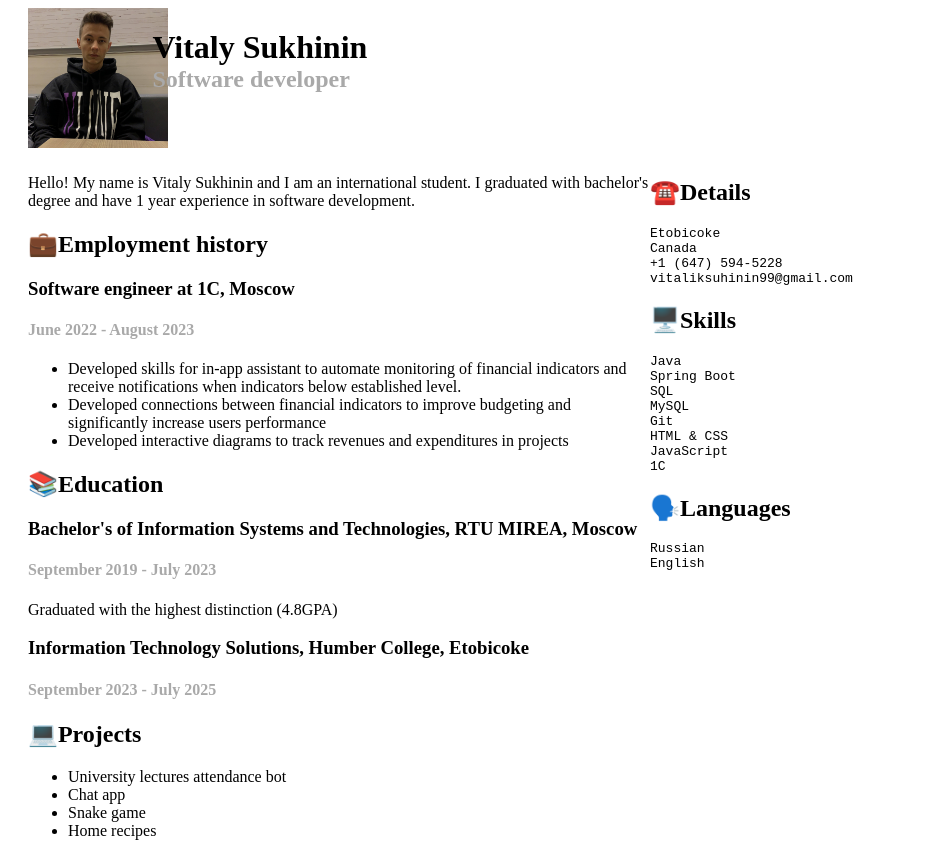
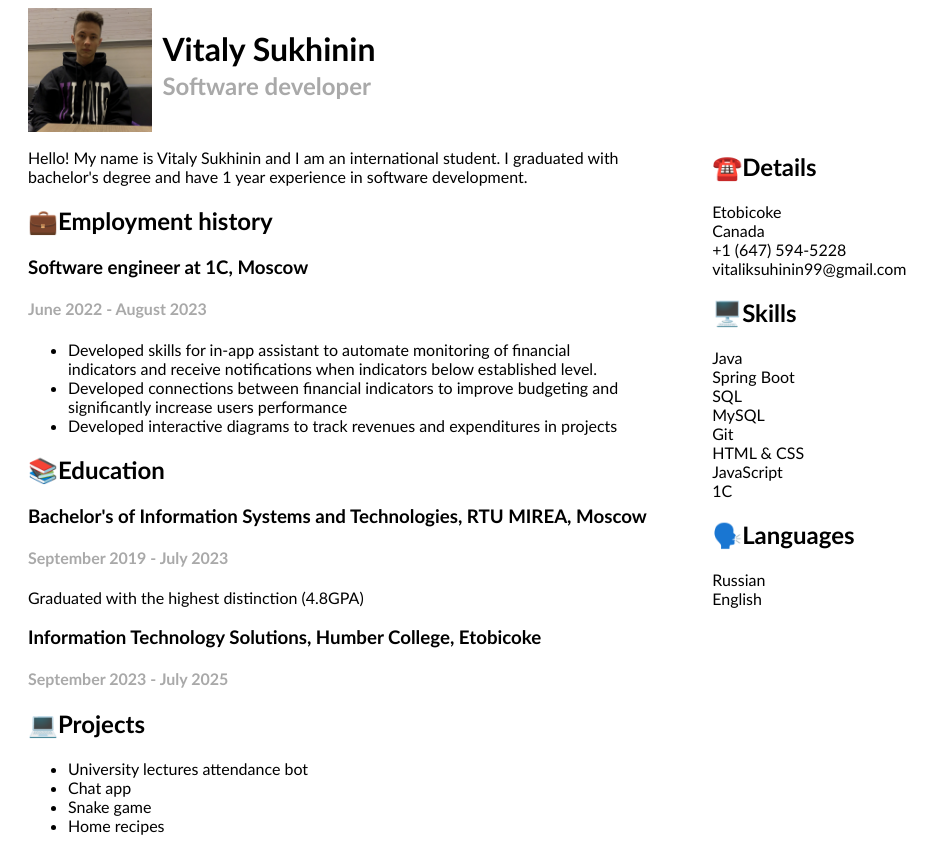
Before and after one commit to kryptt0n/my-web-page, a plain HTML site: page index.html in a window 1280 px wide. Shown: the whole page, without its empty margins (0-941 px from the left). Drawn offline with Linux system fonts and the light colour scheme.

Commit message:
changed styles and adjusted photo

```diff
--- a/index.html
+++ b/index.html
@@ -8,13 +8,13 @@
     </head>
 
     <body style="padding-left: 20px;">
-        <div style="width: 100%;">
-            <div style="width: 10%; height: 150px;">
-                <img src="images/myPhoto.jpeg" style="height: 140px; aspect-ratio: auto;">
+        <div style="width: 100%; display: inline-block;">
+            <div style="width: 10%; height: 20%;">
+                <img src="images/myPhoto.jpeg" style="max-width: 100%; height: auto; float: left;">
             </div>
-            <div style="width: 90%; height: 150px;">
-                <h1 style="height: 10%;">Vitaly Sukhinin</h1>
-                <h2 style="color: darkgray;">Software developer</h2>
+            <div style="width: 90%; height: 20%;">
+                <h1 style="height: 20px; padding-left: 10px;">Vitaly Sukhinin</h1>
+                <h2 style="color: darkgray; height: 10px; padding-left: 10px;">Software developer</h2>
             </div>
         </div>
        <div style="width: 100%;">
@@ -53,7 +53,7 @@
                     <li>Home recipes</li>
                 </ul>
             </div>
-            <div style="width: 50%;">
+            <div style="width: 45%; padding-left: 5%;">
                 <h2>☎️Details</h2>
                 <pre>
                     Etobicoke
--- a/styles/style.css
+++ b/styles/style.css
@@ -8,8 +8,13 @@ li {
 
 pre {
     white-space: pre-line;
+    font-family:'Trebuchet MS', 'Lucida Sans Unicode', 'Lucida Grande', 'Lucida Sans', Arial, sans-serif;
 }
 
 div {
     float: left;
 }
+
+body {
+    font-family: 'Trebuchet MS';
+}
```
